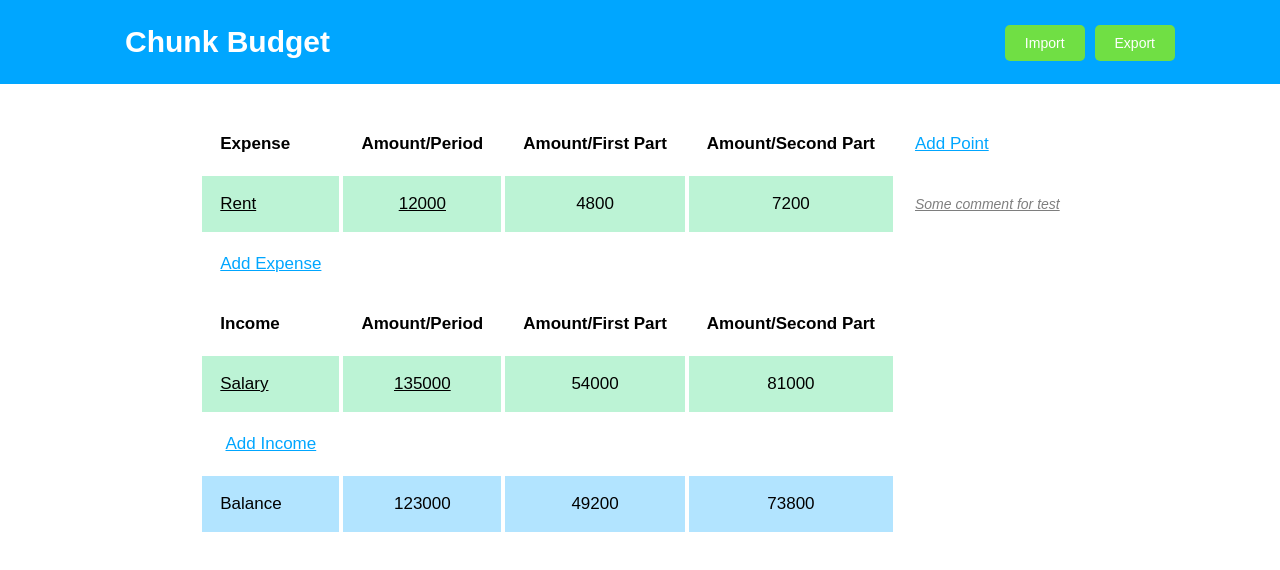
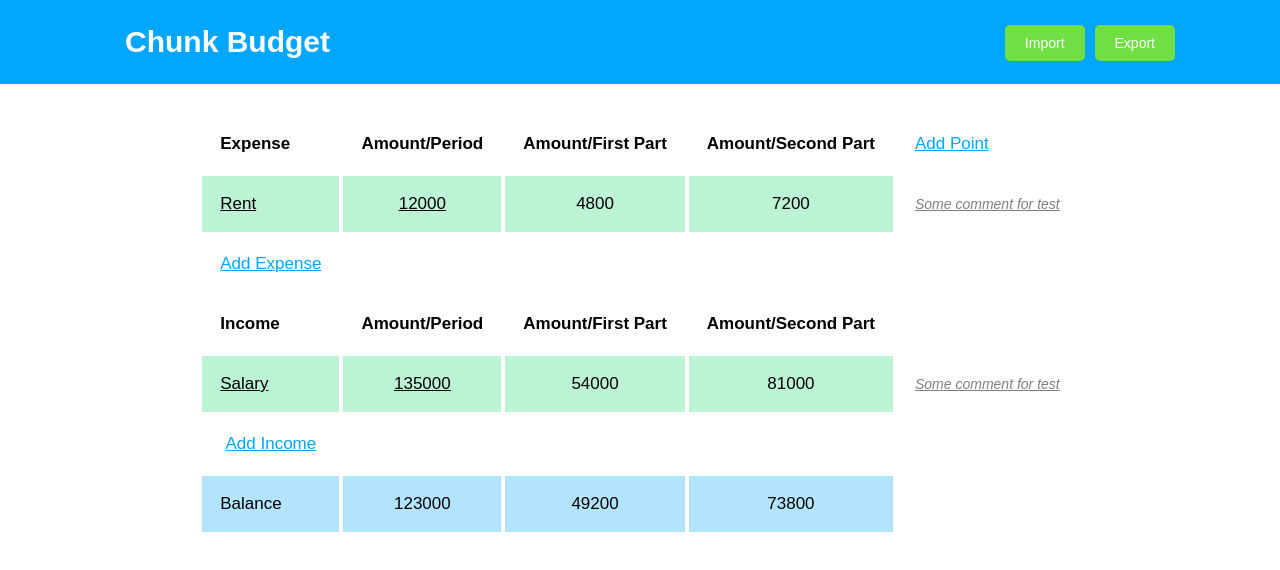
Before and after one commit to deviun/chunk-budget, a React (Create React App) app: page / in a window 1280 px wide. Shown: the top 570 px of the page. Built offline with nearby package versions, Linux system fonts and the light colour scheme.

Commit message:
add comment cell to incomes

```diff
--- a/src/containers/ExpenseTable/index.js
+++ b/src/containers/ExpenseTable/index.js
@@ -86,6 +86,15 @@ class ExpenseTable extends Component {
               </div>
             ))
           }
+          <ChangeableCell
+            classNames={['cell-comment']}
+            type="income"
+            id={income.id}
+            сkey={'income-comment-' + income.id}
+            value={income.comment}
+            editMode={get(income, 'editMode.comment')}
+            propName="comment"
+          />
         </div>
       )
     });
--- a/src/reducers/expenseTable.js
+++ b/src/reducers/expenseTable.js
@@ -27,7 +27,8 @@ const testExpenseTable = {
     {
       id: 0,
       name: 'Salary',
-      amount: 135000
+      amount: 135000,
+      comment: 'Some comment for test'
     }
   ]
 };
```
